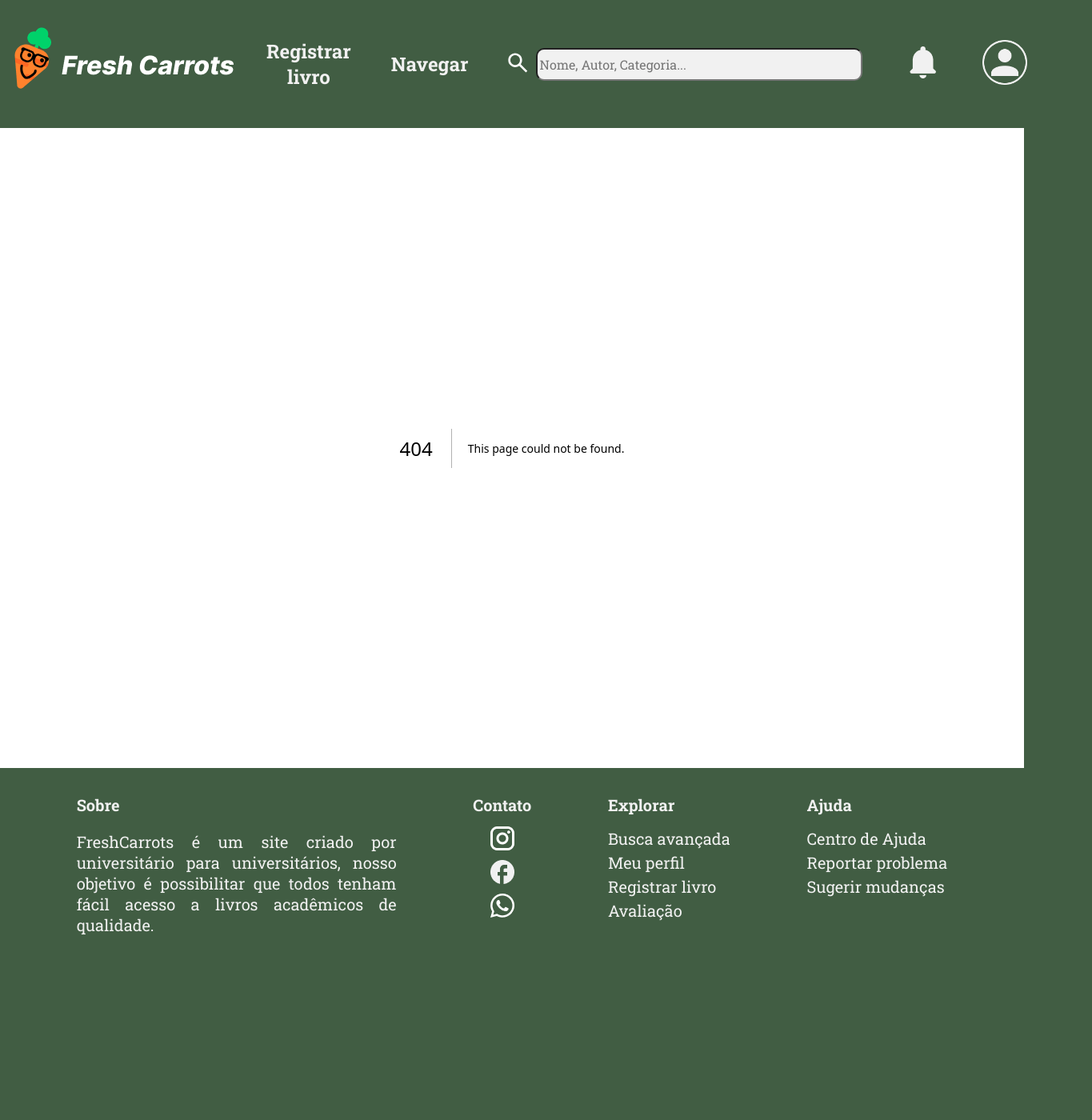
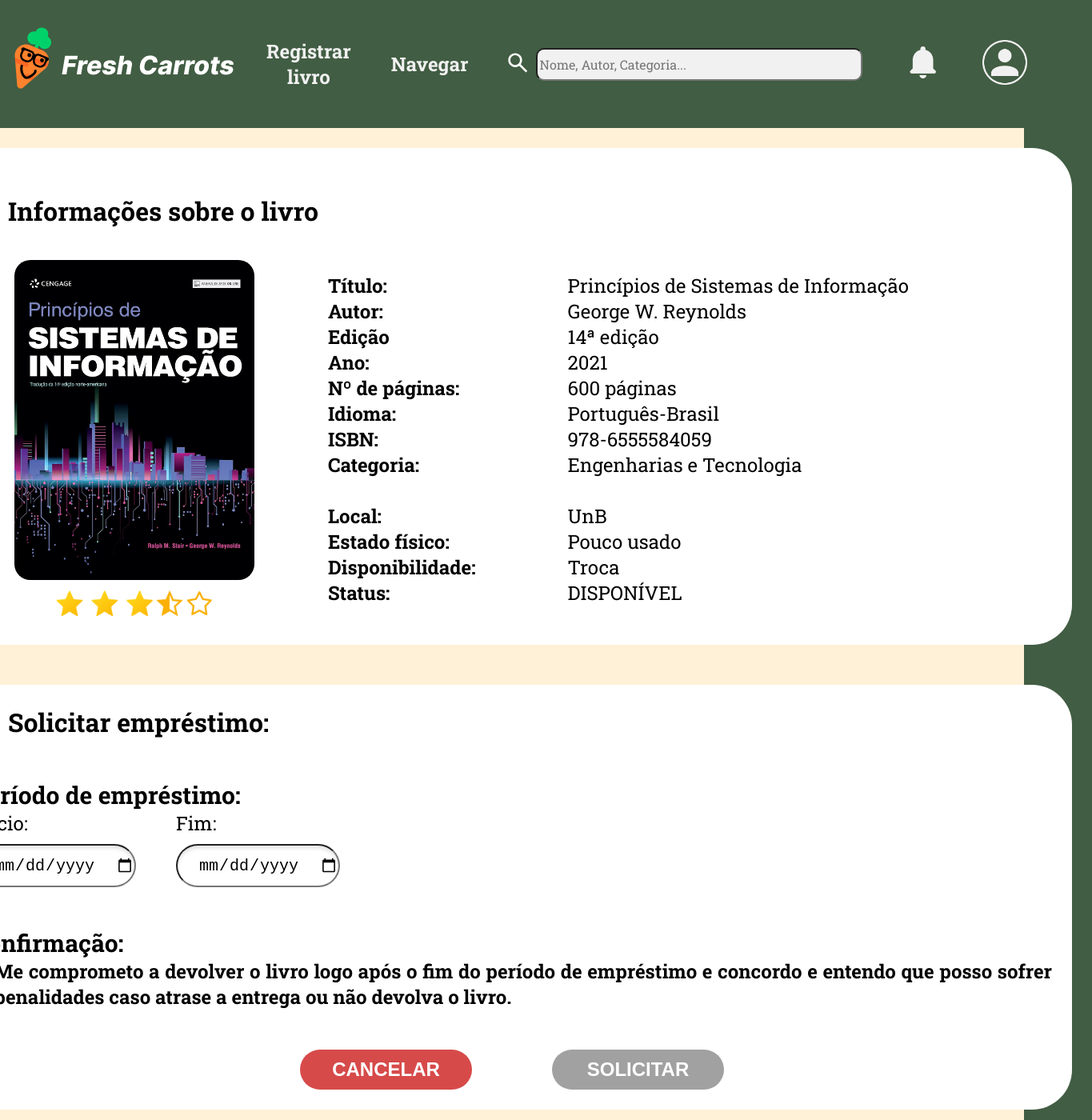
Before and after one commit to marqueswill/FreshCarrots, a Next.js app in the folder nextjs/: page /request/1 in a window 1280 px wide. Before the commit this address had no page. Shown: the top 1400 px of the page at 80% size, 1365 px wide, since content can reach past the window. Before the commit the page ends 1200 px from the top, so only its background shows below. Built offline with nearby package versions, Linux system fonts and the light colour scheme.

Commit message:
Página solicitação empréstimo

```diff
--- a/nextjs/src/components/ShowUserBook.tsx
+++ b/nextjs/src/components/ShowUserBook.tsx
@@ -1,5 +1,5 @@
 import { UserBook } from "@/types/types";
-import styles from "@/styles/UserShelf.module.css";
+import styles from "@/styles/ShowUserBook.module.css";
 import { getAvailability } from "@/lib/userBook";
 
 export default function ShowUserBook({ userBook }: { userBook: UserBook }) {
--- a/nextjs/src/pages/index.tsx
+++ b/nextjs/src/pages/index.tsx
@@ -16,7 +16,7 @@
   category: "Engenharias e Tecnologia",
   grade: 3.5,
   pages: 600,
-  url: "/bookpage ",
+  url: "/bookpage/1 ",
   language: "Português-Brasil",
   sinopse:
     "Sinopse: Esta edição de Princípios de sistemas de informação oferece a cobertura tradicional de conceitos de informática, mas coloca o material no contexto de atender às necessidades de empresas e organizações. Colocar os conceitos de sistemas de informação neste contexto e assumir uma perspectiva de gestão sempre diferenciou este livro de outros de informática, tornando-o atraente não apenas para os alunos com especialização em sistema de informação de gestão, mas também para estudantes de outras áreas de estudo. O texto não é excessivamente técnico, mas trata do papel desempenhado pelos sistemas de informação em uma organização e os princípios-chave que um gestor ou especialista em tecnologia precisa saber para ser bem-sucedido.",
--- /dev/null
+++ b/nextjs/src/pages/request/[id].tsx
@@ -0,0 +1,121 @@
+import ShowUserBook from "@/components/ShowUserBook";
+import { User, Book, UserBook } from "@/types/types";
+import styles from "@/styles/LoanRequest.module.css";
+import { useState } from "react";
+
+export default function LoanRequestPage() {
+  let user: User = {
+    name: "José da Silva",
+    title: "Bookwork",
+    image: "/images/user_icon.png",
+    score: 100,
+    email: "email@gmail.com",
+  };
+
+  let book: Book = {
+    isnb: "978-6555584059",
+    title: "Princípios de Sistemas de Informação",
+    author: "George W. Reynolds",
+    edition: 14,
+    year: 2021,
+    category: "Engenharias e Tecnologia",
+    grade: 3.5,
+    pages: 600,
+    url: "/",
+    language: "Português-Brasil",
+    sinopse:
+      "Esta edição de Princípios de sistemas de informação oferece a cobertura tradicional de conceitos de informática, mas coloca o material no contexto de atender às necessidades de empresas e organizações. Colocar os conceitos de sistemas de informação neste contexto e assumir uma perspectiva de gestão sempre diferenciou este livro de outros de informática, tornando-o atraente não apenas para os alunos com especialização em sistema de informação de gestão, mas também para estudantes de outras áreas de estudo. O texto não é excessivamente técnico, mas trata do papel desempenhado pelos sistemas de informação em uma organização e os princípios-chave que um gestor ou especialista em tecnologia precisa saber para ser bem-sucedido.",
+    thumbnail: "/images/book.png",
+  };
+
+  let userBook: UserBook = {
+    id: 1,
+    book: book,
+    user: user,
+    avaliability: new Map([
+      ["borrow", false],
+      ["trade", true],
+    ]),
+    condition: "Pouco usado",
+    place: "UnB",
+    solicitations: 3,
+    status: "DISPONÍVEL",
+  };
+
+  function Button({
+    children,
+    enable = false,
+  }: {
+    children: React.ReactNode;
+    enable?: boolean;
+  }) {
+    if (enable != undefined) {
+      if (enable) {
+        return <button className={styles.request_button_true}>{children}</button>;
+      } else {
+        return <button className={styles.request_button_false}>{children}</button>;
+      }
+    } else {
+      return <button className={styles.request_button_false}>{children}</button>;
+    }
+  }
+
+  const [isCheckd, setIsChecked] = useState(false);
+  return (
+    <div className={styles.page}>
+      <section className={styles.book_info}>
+        <ShowUserBook userBook={userBook} />
+      </section>
+      <section className={styles.loan_request}>
+        <h1 className={styles.h1}>
+          <img src="/images/icons/books.png" className={styles.icon} />
+          Solicitar empréstimo:
+        </h1>
+        <div className={styles.bottom_div}>
+          <div className={styles.form_div}>
+            <h2 className={styles.h2}>Período de empréstimo:</h2>
+            <form action="" className={styles.form}>
+              <span className={styles.datepicker_div}>
+                <label htmlFor="">Início:</label>
+                <input
+                  type="date"
+                  id="loanBegin"
+                  className={styles.input_date}
+                />
+              </span>
+              <span className={styles.datepicker_div}>
+                <label htmlFor="">Fim:</label>
+                <input type="date" id="loanEnd" className={styles.input_date} />
+              </span>
+            </form>
+          </div>
+          <div className={styles.form_div}>
+            <span className={styles.confirmation_div}>
+              <h2 className={styles.h2}>Confirmação:</h2>
+              <div className={styles.checkbox_div}>
+                <input
+                  type="checkbox"
+                  id="request"
+                  name="loanRequest"
+                  className={styles.input_checkbox}
+                  onChange={(event) => {
+                    setIsChecked(event.target.checked);
+                  }}
+                />
+                <p className={styles.p}>
+                  Me comprometo a devolver o livro logo após o fim do período de
+                  empréstimo e concordo e entendo que posso sofrer penalidades
+                  caso atrase a entrega ou não devolva o livro.
+                </p>
+              </div>
+            </span>
+          </div>
+        </div>
+        <div className={styles.actions}>
+          <button className={styles.cancel_button}>CANCELAR</button>
+          <Button enable={isCheckd}>SOLICITAR</Button>
+        </div>
+      </section>
+    </div>
+  );
+}
--- a/nextjs/src/pages/user/shelf/[username].tsx
+++ b/nextjs/src/pages/user/shelf/[username].tsx
@@ -25,7 +25,7 @@
   };
 
   let book: Book = {
-    isnb: 9786555584059,
+    isnb: "978-6555584059",
     title: "Princípios de Sistemas de Informação",
     author: "George W. Reynolds",
     edition: 14,
--- /dev/null
+++ b/nextjs/src/styles/LoanRequest.module.css
@@ -0,0 +1,170 @@
+.page {
+  display: flex;
+  flex-direction: column;
+  align-items: center;
+  justify-content: center;
+}
+
+.book_info {
+  display: flex;
+  justify-content: center;
+}
+
+.loan_request {
+  width: 1350px;
+  margin: 25px;
+  padding: 25px;
+  border-radius: 50px;
+  background: #fff;
+  gap: 50px;
+
+  display: flex;
+  flex-direction: column;
+}
+
+.h1 {
+  margin: 0;
+  color: #000;
+  font-size: 32px;
+  font-style: normal;
+  font-weight: 700;
+  line-height: normal;
+  display: flex;
+  align-items: center;
+}
+
+.h2 {
+  margin: 0;
+  font-size: 30px;
+}
+
+.form_div {
+  display: flex;
+  flex-direction: column;
+  justify-content: space-around;
+}
+
+.form {
+  display: flex;
+  flex-direction: row;
+  align-items: center;
+  gap: 50px;
+}
+
+.actions {
+  display: flex;
+  gap: 100px;
+  justify-content: center;
+}
+
+.cancel_button {
+  width: 215px;
+  height: 50px;
+  flex-shrink: 0;
+  border-radius: 50px;
+  background: #d74a4a;
+  cursor: pointer;
+  border: none;
+
+  color: #fff;
+  text-align: center;
+  font-size: 24px;
+  font-style: normal;
+  font-weight: 700;
+  line-height: normal;
+}
+.request_button_true {
+  width: 215px;
+  height: 50px;
+  flex-shrink: 0;
+  border-radius: 50px;
+  background: #00d26a;
+  cursor: pointer;
+  border: none;
+
+  color: #fff;
+  text-align: center;
+  font-size: 24px;
+  font-style: normal;
+  font-weight: 700;
+  line-height: normal;
+}
+
+.request_button_false {
+  width: 215px;
+  height: 50px;
+  flex-shrink: 0;
+  border-radius: 50px;
+  background: #a1a1a1;
+  border: none;
+
+  color: #fff;
+  text-align: center;
+  font-size: 24px;
+  font-style: normal;
+  font-weight: 700;
+  line-height: normal;
+}
+
+.icon {
+  width: 35px;
+  height: 35px;
+  border-radius: 50%;
+  padding-right: 10px;
+}
+
+.input_date {
+  width: 200px;
+  height: 50px;
+  flex-shrink: 0;
+  border-radius: 50px;
+
+  text-align: center;
+  font-size: 20px;
+
+  fill: #f6f6f6;
+  box-shadow: 0px 4px 4px 0px rgba(0, 0, 0, 0.1) inset;
+}
+
+.input_checkbox {
+line-height: normal;
+width: 30px;
+height: 30px;
+
+}
+
+.datepicker_div {
+  display: flex;
+  flex-direction: column;
+  gap: 10px;
+  font-size: 24px;
+}
+
+.checkbox_div {
+  display: flex;
+  flex-direction: row;
+  align-items: flex-start;
+  font-size: 20px;
+  /* width: 50%; */
+}
+
+.confirmation_div {
+  display: flex;
+  flex-direction: column;
+}
+.p {
+  margin: 0;
+  color: #000;
+  text-align: justify;
+  font-size: 24px;
+  font-style: normal;
+  font-weight: 700;
+  line-height: normal;
+}
+
+.bottom_div {
+  display: flex;
+  flex-direction: column;
+  justify-content: space-around;
+  gap: 50px;
+}
--- /dev/null
+++ b/nextjs/src/styles/ShowUserBook.module.css
@@ -0,0 +1,88 @@
+.page {
+  display: flex;
+  flex-direction: column;
+  align-items: center;
+  justify-content: center;
+}
+
+.info_section {
+  width: 1350px;
+  margin: 25px;
+  padding: 25px;
+  border-radius: 50px;
+  background: #fff;
+
+  display: flex;
+  flex-direction: column;
+}
+
+.icon {
+  width: 35px;
+  height: 35px;
+  border-radius: 50%;
+  padding-right: 10px;
+}
+
+.h1 {
+  color: #000;
+  font-size: 32px;
+  font-style: normal;
+  font-weight: 700;
+  line-height: normal;
+  display: flex;
+  align-items: center;
+}
+
+.book_thumbnail {
+  width: 300px;
+  height: 400px;
+  margin: 0;
+  flex-shrink: 0;
+  border-radius: 20px;
+}
+
+.book_div {
+  width: 1350px;
+  background: #fff;
+
+  display: flex;
+  flex-direction: row;
+  align-items: center;
+}
+
+.book_images {
+  width: 30%;
+  display: flex;
+  flex-direction: column;
+  align-items: center;
+  gap: 10px;
+}
+
+.book_info {
+  width: 70%;
+  display: flex;
+  font-size: 24px;
+}
+
+.info_label {
+  font-weight: bold;
+  width: 30%;
+  list-style: none;
+}
+
+.info_data {
+  width: 70%;
+  list-style: none;
+}
+
+.avaliation {
+  width: 200px;
+}
+.link {
+  width: fit-content;
+}
+
+.book_slide {
+  display: flex;
+  flex-direction: row;
+}
--- a/nextjs/src/styles/UserShelf.module.css
+++ b/nextjs/src/styles/UserShelf.module.css
@@ -2,87 +2,4 @@
   display: flex;
   flex-direction: column;
   align-items: center;
-  justify-content: center;
 }
-
-.info_section {
-  width: 1350px;
-  margin: 25px;
-  padding: 25px;
-  border-radius: 50px;
-  background: #fff;
-
-  display: flex;
-  flex-direction: column;
-}
-
-.icon {
-  width: 35px;
-  height: 35px;
-  border-radius: 50%;
-  padding-right: 10px;
-}
-
-.h1 {
-  color: #000;
-  font-size: 32px;
-  font-style: normal;
-  font-weight: 700;
-  line-height: normal;
-  display: flex;
-  align-items: center;
-}
-
-.book_thumbnail {
-  width: 300px;
-  height: 400px;
-  margin: 0;
-  flex-shrink: 0;
-  border-radius: 20px;
-}
-
-.book_div {
-  width: 1350px;
-  background: #fff;
-
-  display: flex;
-  flex-direction: row;
-  align-items: center;
-}
-
-.book_images {
-  width: 30%;
-  display: flex;
-  flex-direction: column;
-  align-items: center;
-  gap: 10px;
-}
-
-.book_info {
-  width: 70%;
-  display: flex;
-  font-size: 24px;
-}
-
-.info_label {
-  font-weight: bold;
-  width: 30%;
-  list-style: none;
-}
-
-.info_data {
-  width: 70%;
-  list-style: none;
-}
-
-.avaliation {
-  width: 200px;
-}
-.link {
-  width: fit-content;
-}
-
-.book_slide {
-  display: flex;
-  flex-direction: row;
-}
--- a/nextjs/src/types/types.ts
+++ b/nextjs/src/types/types.ts
@@ -10,7 +10,7 @@
 };
 
 export type Book = {
-  isnb: number;
+  isnb: string;
   title: string;
   author: string;
   edition: number;
```
Also changed, not shown: nextjs/src/components/CardRequest.tsx (+31 -7 lines), nextjs/src/pages/bookpage/[id].tsx (+5 -2 lines), nextjs/src/lib/userBook.ts (line endings or trailing spaces), 1 other file (tests, documents, lock files or other folders).
